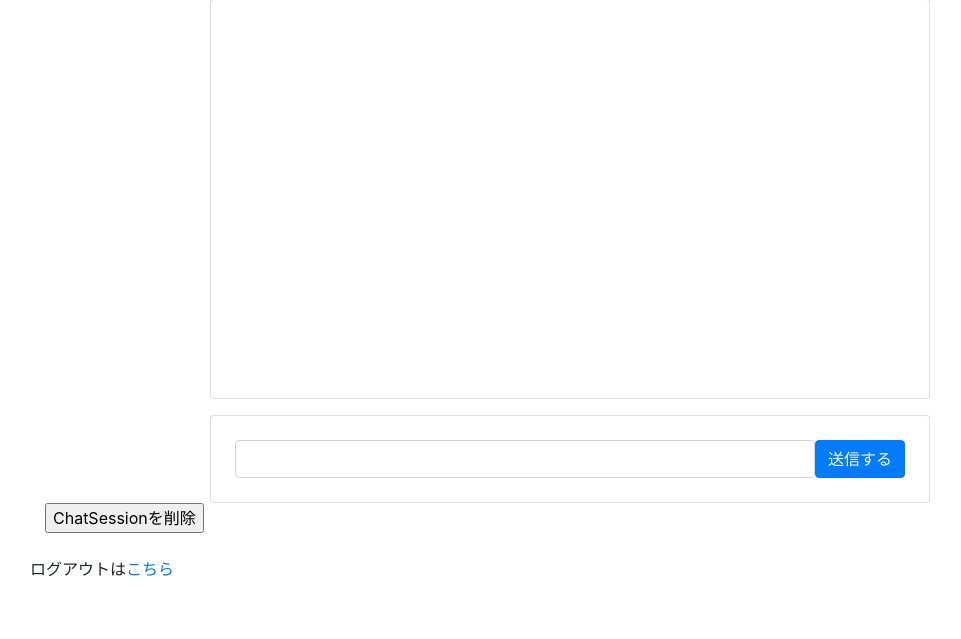
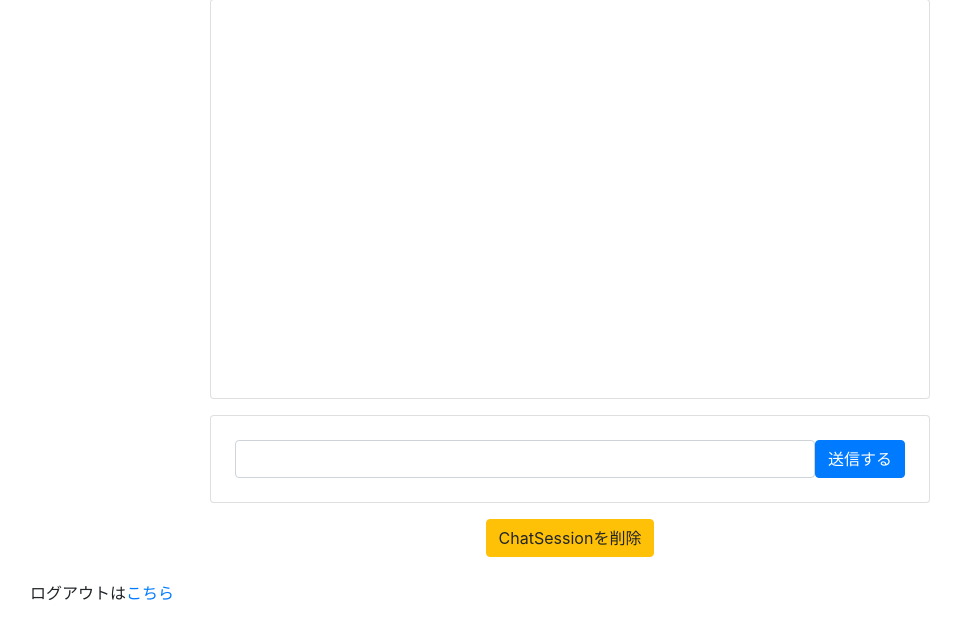
Before and after one commit to mekwmasato/mysqltest2, a Django app: template myapp/templates/myapp/home.html in a window 1280 px wide. Shown: the part 111-750 px from the top of the page, without its empty margins (70-1031 px from the left). Run offline with Django 4.2, Linux system fonts and the light colour scheme; the template is opened without the code that fills it, so the values that code supplies are empty; some libraries are stand-ins or nearby versions.

Commit message:
Session削除ボタン追加

```diff
--- a/myapp/templates/myapp/home.html
+++ b/myapp/templates/myapp/home.html
@@ -35,12 +35,11 @@
         </form>
     </div>
     <div class="container">
-        <form method="post" action="{% url 'myapp:delete_session' %}">
+        <form method="post" action="{% url 'myapp:delete_session' %}" class="d-flex justify-content-center align-items-center">
             {% csrf_token %}
-            <input type="submit" value="ChatSessionを削除" />
+            <button type="submit" class="btn btn-warning mt-3">ChatSessionを削除</button>
         </form>
     </div>
-
 
     <p class="mt-4">ログアウトは<a href="{% url 'myapp:Logout' %}" class="text-primary">こちら</a></p>
 </div>
```
